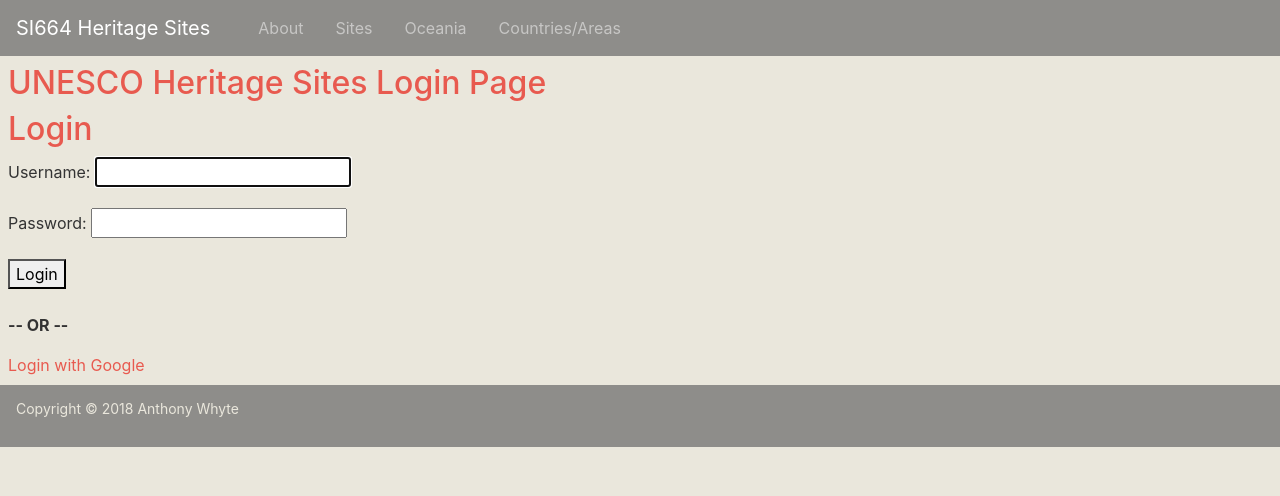
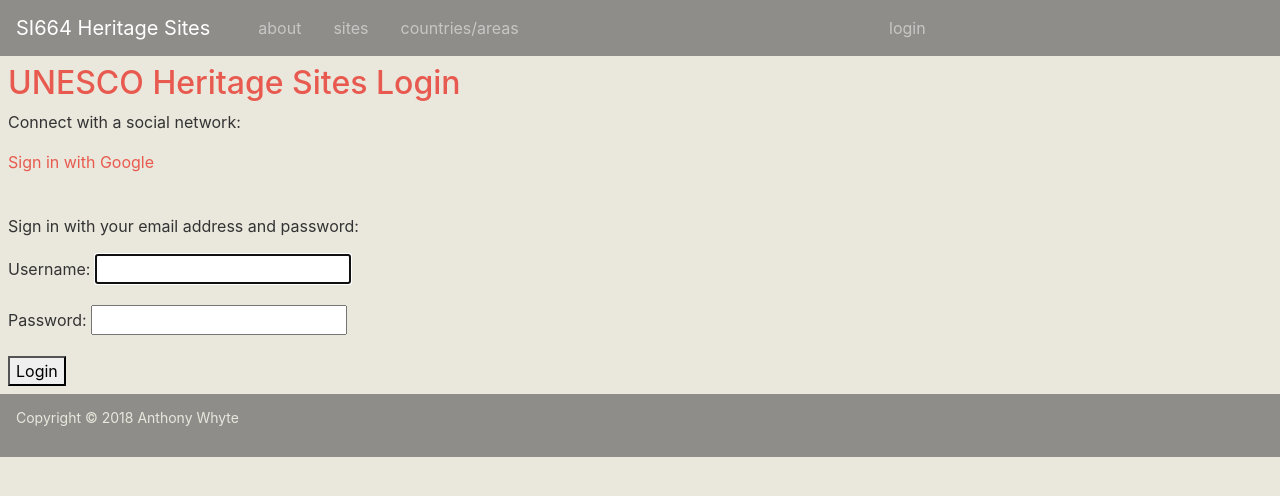
Before and after one commit to umsi-arwhyte/heritagesites, a Django app: page /login/ in a window 1280 px wide. Shown: the top 496 px of the page. Run offline with Django 3.2, Linux system fonts and the light colour scheme; some libraries are stand-ins or nearby versions.

Commit message:
Change login page format; add login navbar link

```diff
--- a/heritagesites/templates/heritagesites/base.html
+++ b/heritagesites/templates/heritagesites/base.html
@@ -24,18 +24,26 @@
 
       <a class="navbar-brand" href="{% url 'home' %}">SI664 Heritage Sites</a>
 
-      <ul class="navbar-nav">
+      <ul class="navbar-nav mr-auto">
         <li class="nav-item">
-          <a class="nav-link" href="{% url 'about' %}">About</a>
+          <a class="nav-link" href="{% url 'about' %}">about</a>
         </li>
         <li class="nav-item">
-          <a class="nav-link" href="{% url 'site' %}">Sites</a>
+          <a class="nav-link" href="{% url 'site' %}">sites</a>
         </li>
+        <!--
         <li class="nav-item">
           <a class="nav-link" href="{% url 'oceania' %}">Oceania</a>
         </li>
+        -->
         <li class="nav-item">
-          <a class="nav-link" href="{% url 'country_area' %}">Countries/Areas</a>
+          <a class="nav-link" href="{% url 'country_area' %}">countries/areas</a>
+        </li>
+      </ul>
+
+      <ul class="navbar-nav mr-auto">
+        <li class="nav-item">
+          <a class="nav-link" href="{% url 'login' %}">login</a>
         </li>
       </ul>
     </nav>
--- a/heritagesites/templates/registration/login.html
+++ b/heritagesites/templates/registration/login.html
@@ -3,17 +3,19 @@
 {% block content %}
 
   <header>
-    <h2>UNESCO Heritage Sites Login Page</h2>
+    <h2>UNESCO Heritage Sites Login</h2>
   </header>
 
-  <h2>Login</h2>
+  <p>Connect with a social network:</p>
+
+  <a href="{% url 'social:begin' 'google-oauth2' %}">Sign in with Google</a>
+  <p>&nbsp;</p>
+  <p>Sign in with your email address and password:</p>
+
   <form method="post">
     {% csrf_token %}
     {{ form.as_p }}
     <button type="submit">Login</button>
   </form>
-  <br>
-  <p><strong>-- OR --</strong></p>
-  <a href="{% url 'social:begin' 'google-oauth2' %}">Login with Google</a><br>
 
 {% endblock content %}
```
